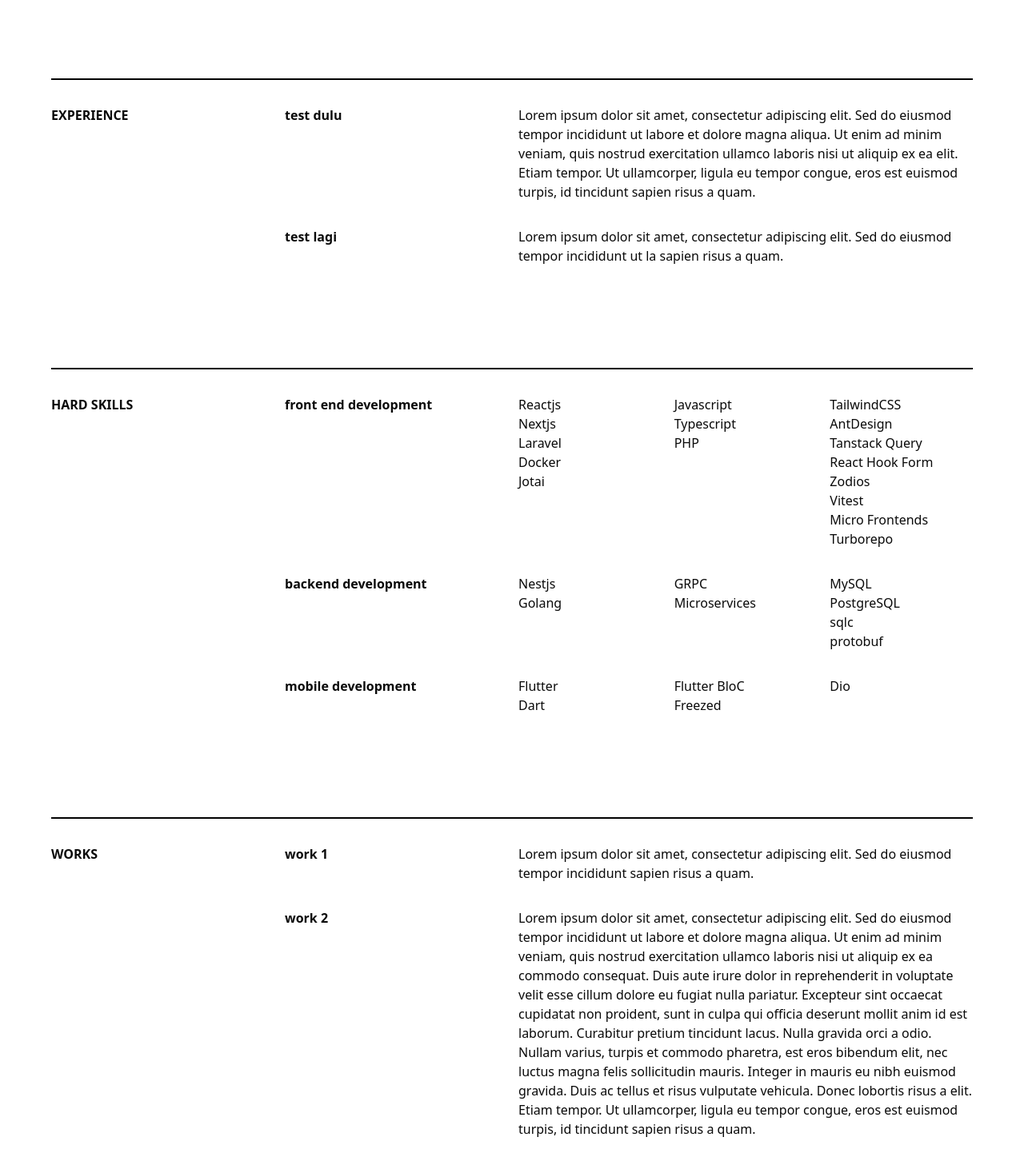
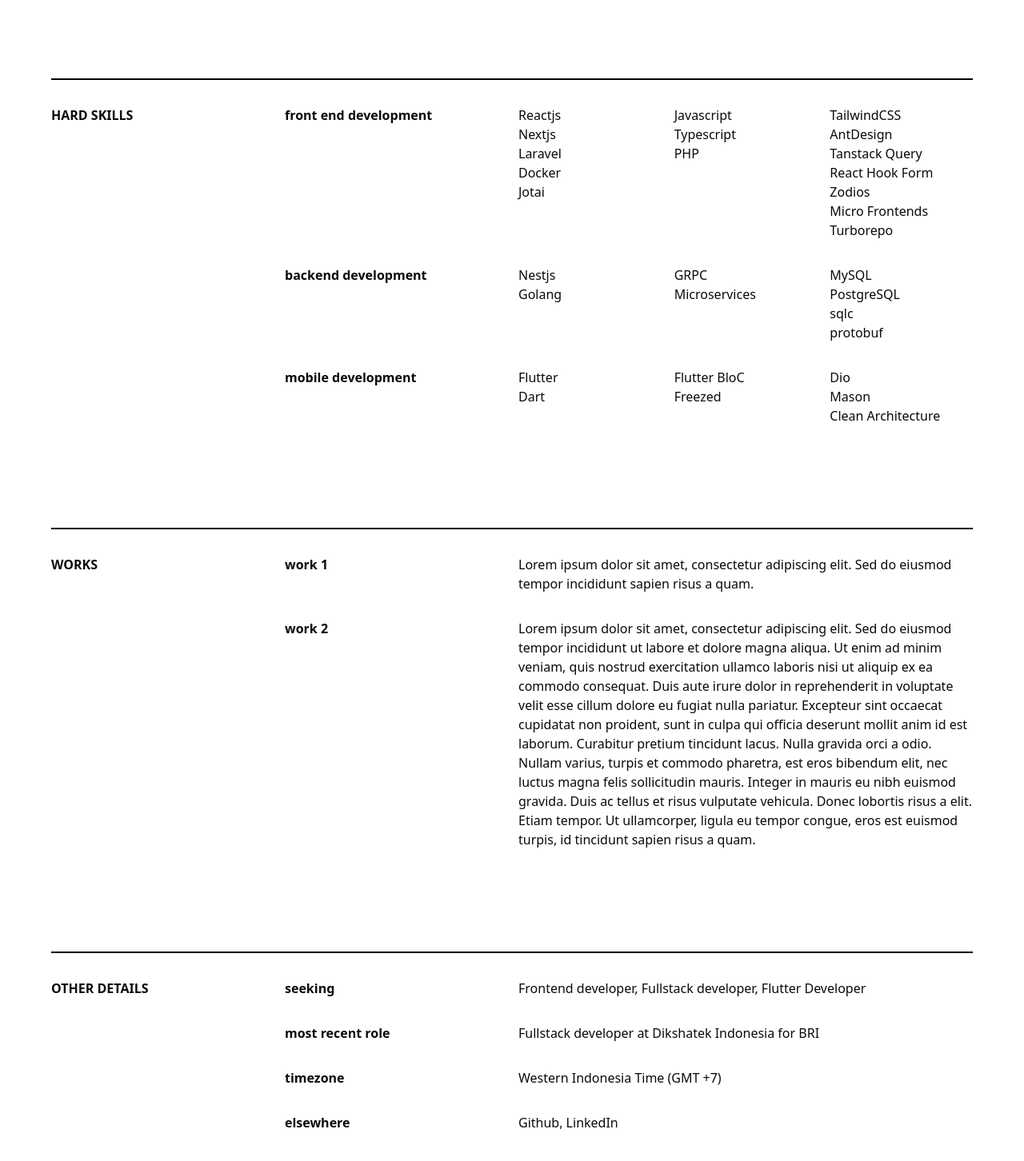
Before and after one commit to fahmialis/portofolio-v1, a Next.js app: page / in a window 1280 px wide. Shown: the part 1200-2652 px from the top of the page at 80% size. Built offline with nearby package versions, Linux system fonts and the light colour scheme.

Commit message:
add real detail

```diff
--- a/app/_content/details.ts
+++ b/app/_content/details.ts
@@ -2,17 +2,24 @@ import { InfoRow } from "../_sections/infoSection";
 
 const detailContent: InfoRow[] = [
   {
-    title: "detail 1",
-    content: `Lorem ipsum dolor sit amet, consectetur adipiscing elit. Sed do eiusmod tempor incididunt ut labore et dolore magna aliqua.
-        Ut enim ad minim veniam, quis nostrud exercitation ullamco laboris nisi ut aliquip ex ea commodo consequat.
-        Duis aute irure dolor in reprehenderit in voluptate velit esse cillum dolore eu fugiat nulla pariatur.
-        Excepteur sint occaecat cupidatat non proident, sunt in culpa qui officia deserunt mollit anim id est laborum.`,
+    title: "seeking",
+    content: `Frontend developer, Fullstack developer, Flutter Developer`,
   },
   {
-    title: "detail 2",
-    content: `Lorem ipsum dolor sit amet, consectetur adipiscing elit. Sed do eiusmod tempor incididunt ut labore et dolore magna aliqua.
-        Ut enim ad minim veniam, quis nostrud exercitation ullamco laboris nisi ut aliquip ex ea commodo consequat.
-        Duis aute irure dolor in reprehenderit in voluptate velit esse cillum dolore eu fugiat nulla pariatur. `,
+    title: "most recent role",
+    content: `Fullstack developer at Dikshatek Indonesia for BRI`,
+  },
+  {
+    title: "timezone",
+    content: `Western Indonesia Time (GMT +7)`,
+  },
+  {
+    title: "elsewhere",
+    content: `Github, LinkedIn`
+  },
+  {
+    title: "contact",
+    content: `fjacobalis@gmail.com, +6281296903778`,
   },
 ];
 
--- a/app/_content/experiences.ts
+++ /dev/null
@@ -1,15 +0,0 @@
-import { InfoRow } from "../_sections/infoSection";
-
-const experiencesContent: InfoRow[] = [
-  {
-    title: "test dulu",
-    content: `Lorem ipsum dolor sit amet, consectetur adipiscing elit. Sed do eiusmod tempor incididunt ut labore et dolore magna aliqua.
-        Ut enim ad minim veniam, quis nostrud exercitation ullamco laboris nisi ut aliquip ex ea  elit. Etiam tempor. Ut ullamcorper, ligula eu tempor congue, eros est euismod turpis, id tincidunt sapien risus a quam.`,
-  },
-  {
-    title: "test lagi",
-    content: `Lorem ipsum dolor sit amet, consectetur adipiscing elit. Sed do eiusmod tempor incididunt ut la sapien risus a quam.`,
-  },
-];
-
-export default experiencesContent;
--- a/app/_content/skills.tsx
+++ b/app/_content/skills.tsx
@@ -25,7 +25,6 @@ const skillContent: InfoRow[] = [
           <div>Tanstack Query</div>
           <div>React Hook Form</div>
           <div>Zodios</div>
-          <div>Vitest</div>
           <div>Micro Frontends</div>
           <div>Turborepo</div>
         </div>
@@ -71,6 +70,8 @@ const skillContent: InfoRow[] = [
 
         <div className='col-span-12 md:col-span-4'>
           <div>Dio</div>
+          <div>Mason</div>
+          <div>Clean Architecture</div>
         </div>
       </div>
     ),
--- a/app/page.tsx
+++ b/app/page.tsx
@@ -5,7 +5,6 @@ import { useState } from "react";
 import InfoSection from "@/app/_sections/infoSection";
 import aboutContent from "./_content/about";
 import detailContent from "./_content/details";
-import experiencesContent from "./_content/experiences";
 import skillContent from "./_content/skills";
 import worksContent from "./_content/works";
 import Hero from "./_sections/hero";
@@ -24,12 +23,6 @@ export default function Home() {
 
       <InfoSection title='About' id='about' content={aboutContent} />
 
-      <InfoSection
-        title='Experience'
-        id='experiences'
-        content={experiencesContent}
-      />
-
       <InfoSection title='Hard Skills' id='skills' content={skillContent} />
 
       <InfoSection title='Works' id='works' content={worksContent} />
```
